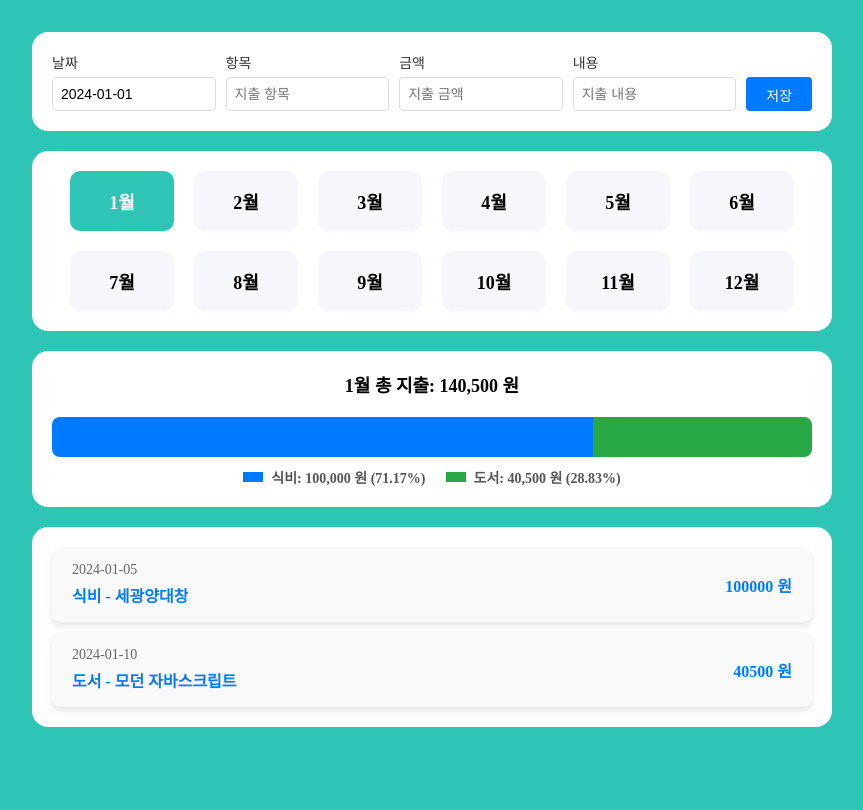
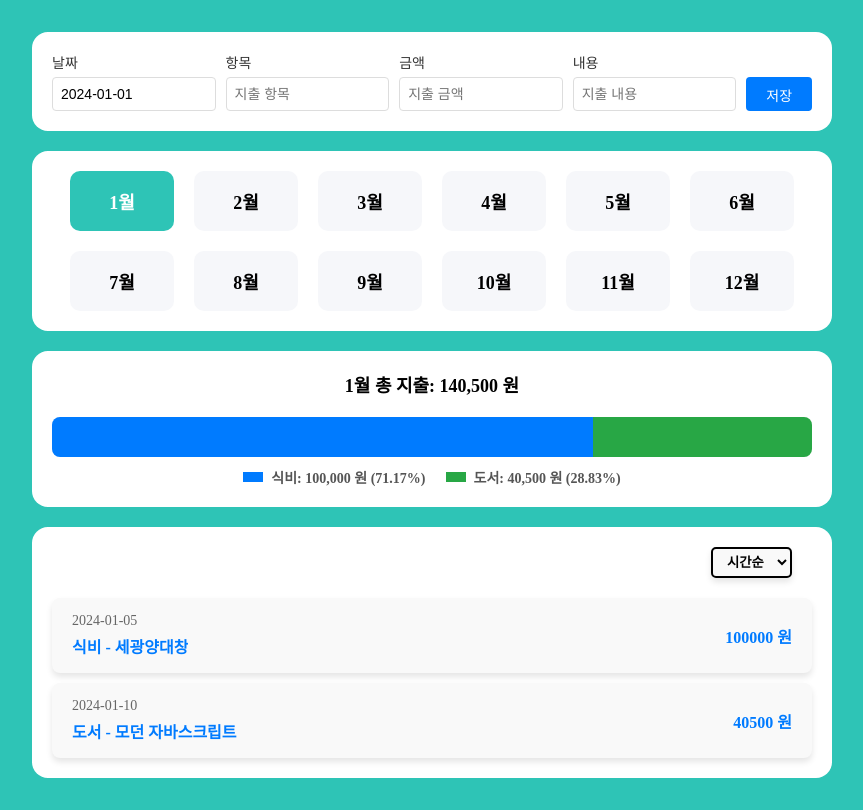
Before and after one commit to hb9901/CheckBook, a React (Vite) app: page / in a window 1280 px wide. Shown: the whole page, without its empty margins (208-1071 px from the left). Built offline with nearby package versions, Linux system fonts and the light colour scheme.

Commit message:
update: 시간순, 종류별 정렬 추가

```diff
--- a/src/components/Expenditures/Expenditures.jsx
+++ b/src/components/Expenditures/Expenditures.jsx
@@ -1,8 +1,29 @@
+import { useState } from "react";
 import { Link } from "react-router-dom";
 import styled from "styled-components";
 
 function Expenditures({ monthExpenditures }) {
+  const [category, setCategory] = useState("");
+
+  category &&
+    monthExpenditures.sort(function compare(a, b) {
+      if (a[category] > b[category]) return -1;
+      if (a[category] < b[category]) return 1;
+      return 0;
+    });
+
+  const handleChangeDropMenu = ({ target }) => {
+    setCategory(target.value);
+  };
+
   return (
+    <>
+      <SelectWrapper>
+        <Select onChange={handleChangeDropMenu} value={category}>
+          <Option value="date">시간순</Option>
+          <Option value="item">종류별</Option>
+        </Select>
+      </SelectWrapper>
       <ExpendituresList>
         {monthExpenditures.map((expenditure) => {
           return (
@@ -27,10 +48,33 @@ function Expenditures({ monthExpenditures }) {
           );
         })}
       </ExpendituresList>
+    </>
   );
 }
 
 export default Expenditures;
+
+const SelectWrapper = styled.section`
+  display: flex;
+  justify-content: end;
+
+  padding-right: 20px;
+  padding-bottom :20px;
+`
+
+
+const Select = styled.select`
+  padding: 5px 10px;
+
+  border-radius: 5px;
+  border: 2px solid black;
+  font-weight: bold;
+
+  background-color: rgb(249, 249, 249);
+  box-shadow: rgba(0, 0, 0, 0.1) 0px 4px 6px;
+`;
+
+const Option = styled.option``;
 
 const ExpendituresList = styled.ul`
   display: flex;
```
Lines whose indentation alone changed are shown as unchanged.
